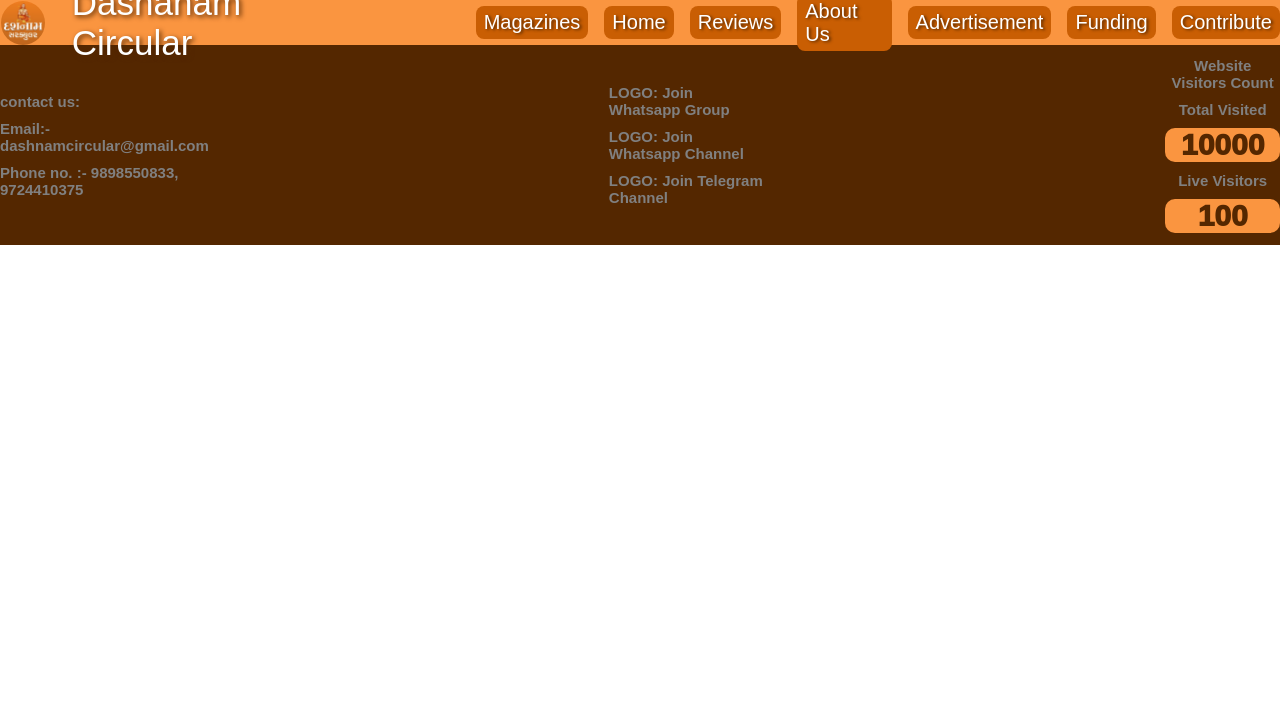
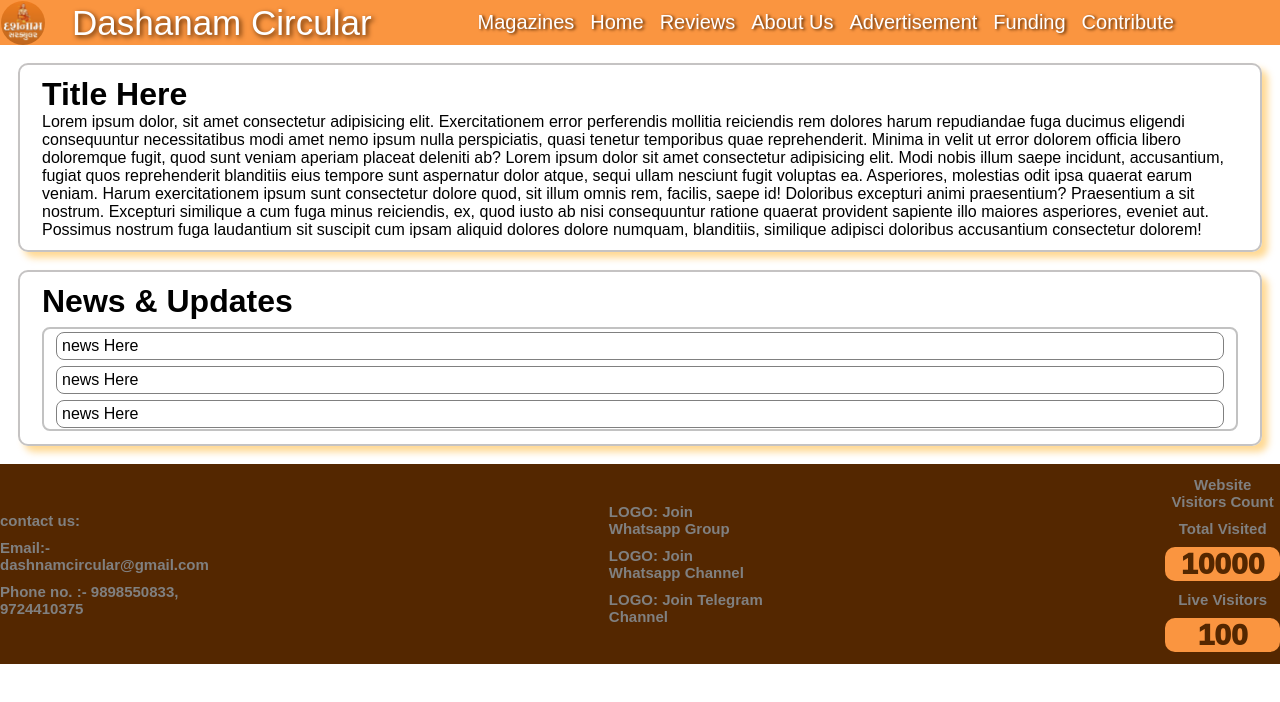
Before and after one commit to TheMLG/DC-Website, a plain HTML site: page Homepage/index.html in a window 1280 px wide. Drawn offline with Linux system fonts and the light colour scheme.

Commit message:
Added Main body content

```diff
--- a/Homepage/index.css
+++ b/Homepage/index.css
@@ -43,16 +43,11 @@ nav {
 	align-items: center;
 	text-shadow: 2px 1px 3px var(--sh);
 }
-.navbar a p {
-	border-radius: 8px;
-	padding: 5px 8px;
-	background-color: var(--do);
-}
 .navbar a {
 	text-decoration: none;
 	color: white;
 }
-footer{
+footer {
 	height: 200px;
 	width: 100%;
 	background-color: var(--sh);
@@ -62,20 +57,51 @@ footer{
 	font-size: 15px;
 	font-weight: bolder;
 }
-.ft{
+.ft {
 	display: flex;
 	flex-direction: column;
 	gap: 10px;
 	margin: 0px 0px;
 	justify-content: center;
 }
-.vc{
+.vc {
 	text-align: center;
 }
- .tv, .lv{
+.tv,
+.lv {
 	font-size: 30px;
 	font-weight: 1000;
 	color: var(--sh);
 	background-color: var(--lo);
 	border-radius: 10px;
- }
+}
+.info {
+	margin: 18px 18px;
+	padding: 11px 22px;
+	border: 2px solid rgb(197, 195, 195);
+	border-radius: 10px;
+	box-shadow: 6px 6px 7px 0px rgba(255, 166, 0, 0.425);
+}
+.nu {
+	margin: 18px 18px;
+	padding: 11px 22px;
+	height: 150px;
+	border: 2px solid rgb(197, 195, 195);
+	border-radius: 10px;
+	box-shadow: 6px 6px 7px 0px rgba(255, 166, 0, 0.425);
+}
+.ns {
+	margin-top: 7px;
+	display: flex;
+	flex-direction: column;
+	height: 100px;
+	overflow-y: scroll;
+	border-radius: 8px;
+	border: 2px solid rgb(194, 194, 194);
+}
+.n {
+	border: 1px solid grey;
+	margin: 3px 12px;
+	padding: 4px 5px;
+	border-radius: 8px;
+}
--- a/Homepage/index.html
+++ b/Homepage/index.html
@@ -23,7 +23,44 @@
 			</nav>
 		</header>
 
-		<main></main>
+		<main>
+			<div>
+				<div class="info">
+					<h1>Title Here</h1>
+					Lorem ipsum dolor, sit amet consectetur adipisicing elit.
+					Exercitationem error perferendis mollitia reiciendis rem dolores harum
+					repudiandae fuga ducimus eligendi consequuntur necessitatibus modi
+					amet nemo ipsum nulla perspiciatis, quasi tenetur temporibus quae
+					reprehenderit. Minima in velit ut error dolorem officia libero
+					doloremque fugit, quod sunt veniam aperiam placeat deleniti ab? Lorem
+					ipsum dolor sit amet consectetur adipisicing elit. Modi nobis illum
+					saepe incidunt, accusantium, fugiat quos reprehenderit blanditiis eius
+					tempore sunt aspernatur dolor atque, sequi ullam nesciunt fugit
+					voluptas ea. Asperiores, molestias odit ipsa quaerat earum veniam.
+					Harum exercitationem ipsum sunt consectetur dolore quod, sit illum
+					omnis rem, facilis, saepe id! Doloribus excepturi animi praesentium?
+					Praesentium a sit nostrum. Excepturi similique a cum fuga minus
+					reiciendis, ex, quod iusto ab nisi consequuntur ratione quaerat
+					provident sapiente illo maiores asperiores, eveniet aut. Possimus
+					nostrum fuga laudantium sit suscipit cum ipsam aliquid dolores dolore
+					numquam, blanditiis, similique adipisci doloribus accusantium
+					consectetur dolorem!
+				</div>
+				<div class="nu">
+					<h1>News & Updates</h1>
+					<div class="ns">
+						<div class="n">news Here</div>
+						<div class="n">news Here</div>
+						<div class="n">news Here</div>
+						<div class="n">news Here</div>
+						<div class="n">news Here</div>
+						<div class="n">news Here</div>
+						<div class="n">news Here</div>
+						<div class="n">news Here</div>
+					</div>
+				</div>
+			</div>
+		</main>
 
 		<footer>
 			<div class="cd ft">
```
